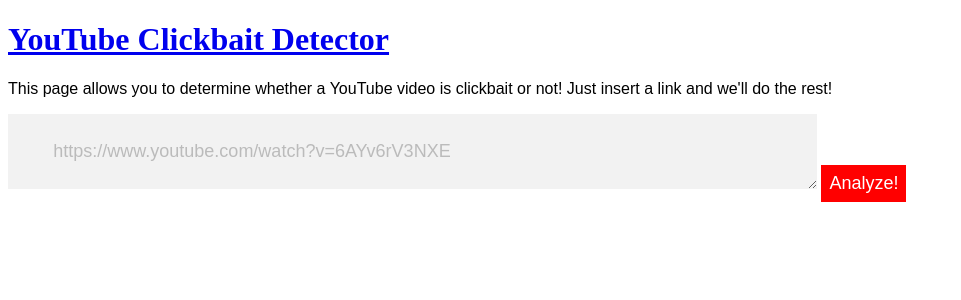
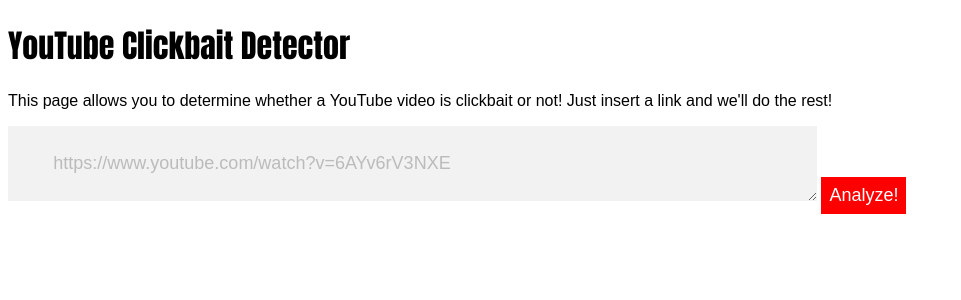
Before and after one commit to xiyang98/clickbait, a Flask app: page / in a window 1280 px wide. Shown: the top 300 px of the page, without its empty margins (0-961 px from the left). Run offline with Flask 2, Linux system fonts and the light colour scheme.

Commit message:
connected CSS file to frontend

```diff
--- a/app.py
+++ b/app.py
@@ -5,7 +5,6 @@
 
 app = flask.Flask(__name__)
 
-# home page for clickbait: have user input bar
 @app.route("/")
 def hello_route():
     return flask.send_from_directory("templates/", "clickbaitHome.html")
--- a/static/clickbaitHomeStyle.css
+++ b/static/clickbaitHomeStyle.css
@@ -4,3 +4,7 @@
     size: "6";
     text-decoration: none;
 }
+
+body {
+    font-family: Arial;
+}
--- a/templates/clickbaitHome.html
+++ b/templates/clickbaitHome.html
@@ -3,7 +3,7 @@
 
 <head>
 
-  <link rel= "stylesheet" type= "text/css" href= "{{ url_for('static',filename='clickbaitHomeStyle.css') }}">
+  <link rel= "stylesheet" type= "text/css" href= "static/clickbaitHomeStyle.css">
 
 </head>
 
@@ -11,8 +11,6 @@
 
 <div class="header">
   <h1>
-    <!---<img src = "clickbait.jpg" alt = "Clickbait.com" width = "80" height = "50">--->
-    <!-- <font face="Impact" size = "6"> YouTube Clickbait Detector </font> -->
     <a href="/" title="Home">
       YouTube Clickbait Detector
     </a>
@@ -21,7 +19,7 @@
 
 
 <p> <font face="Arial"> This page allows you to determine whether a YouTube video is clickbait or not!
-  Just insert a link and we'll do the rest!</p>
+  Just insert a link and we'll do the rest!</font></p>
 
 <!---<a href = "https://www.youtube.com">YouTube Link</a>--->
 <p style="color:gray">
```
